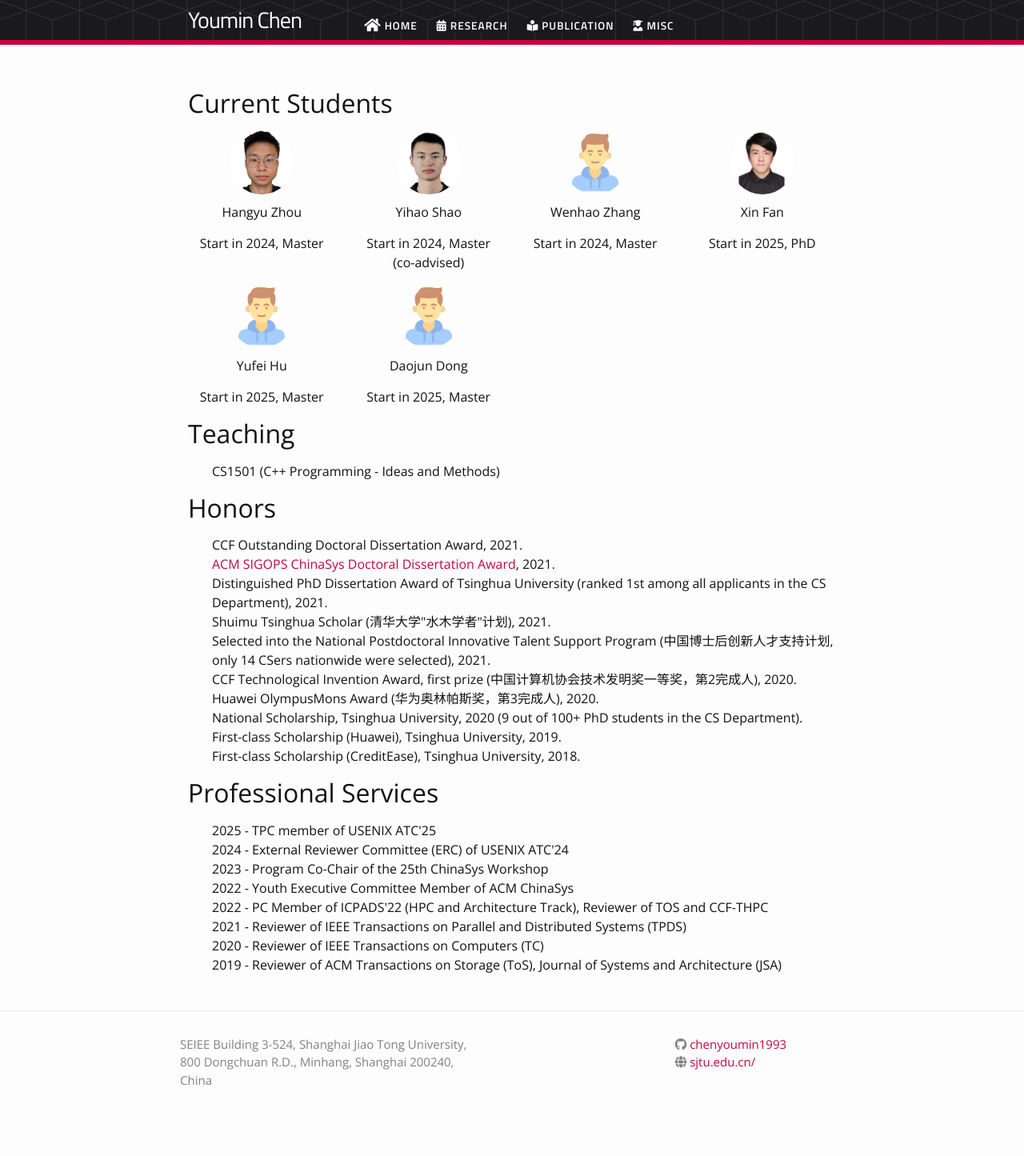
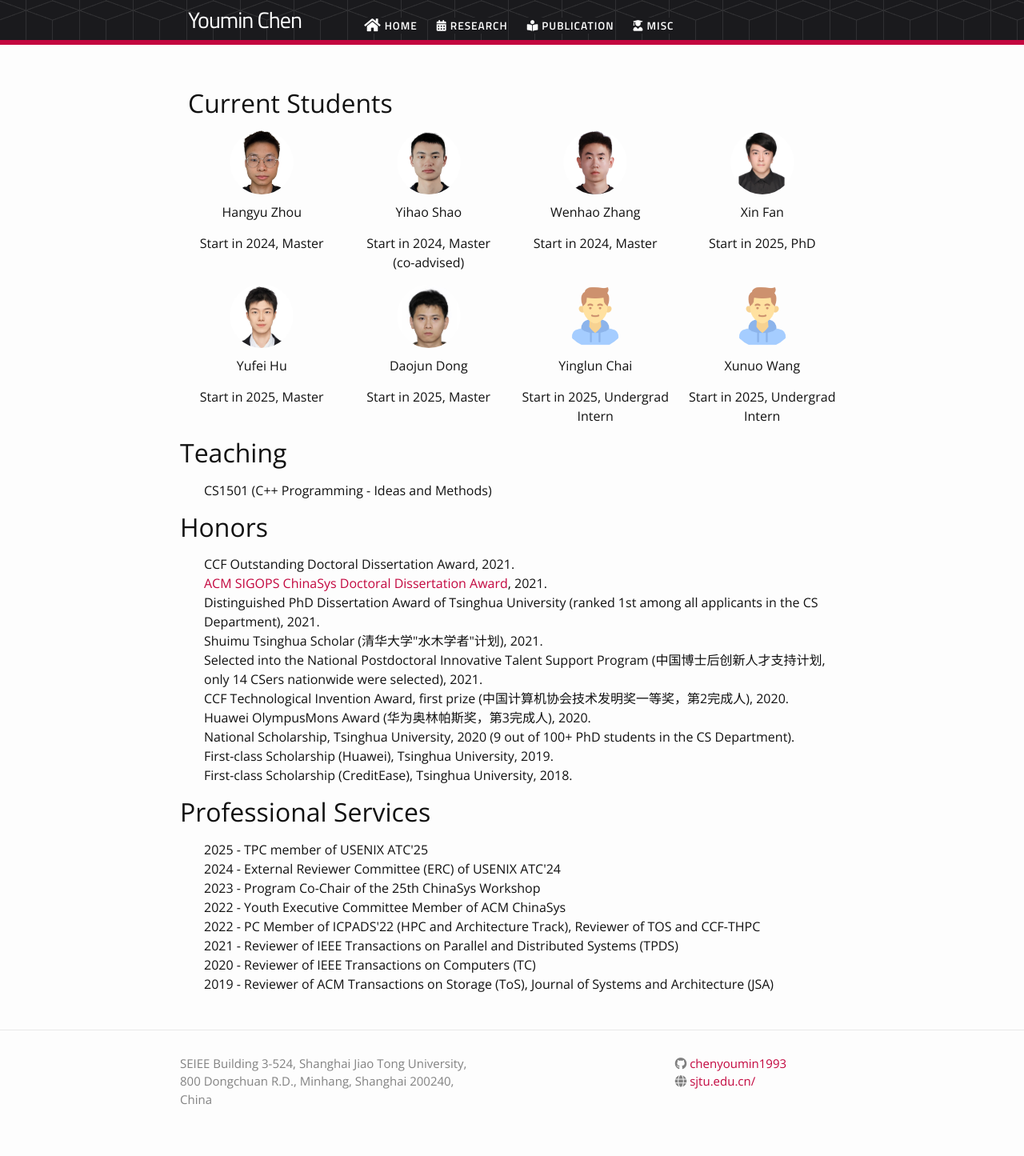
Before and after one commit to chenyoumin1993/chenyoumin1993.github.io, a Jekyll site: the page built from misc.md, in a window 1280 px wide. Shown: the whole page at 80% size. Built offline with Jekyll 4.4.1, drawn with Linux system fonts in a browser that asks for light colours; nearby versions of some CDN libraries; before the commit the page ends 1421 px from its top, so only the background shows below that.

Commit message:
add people.

```diff
--- a/_data/cym.yml
+++ b/_data/cym.yml
@@ -42,7 +42,7 @@
   - name: Wenhao Zhang
     year: 2024
     type: Master
-    profile_pic: /_images/pp/default.png
+    profile_pic: /_images/pp/zwh.jpg
     # webpage: https://en.wikipedia.org/wiki/Albus_Dumbledore
   - name: Xin Fan
     year: 2025
@@ -52,11 +52,21 @@
   - name: Yufei Hu
     year: 2025
     type: Master
-    profile_pic: /_images/pp/default.png
+    profile_pic: /_images/pp/hyf.jpg
     # webpage: https://en.wikipedia.org/wiki/Albus_Dumbledore
   - name: Daojun Dong
     year: 2025
     type: Master
+    profile_pic: /_images/pp/ddj.jpg
+    # webpage: https://en.wikipedia.org/wiki/Albus_Dumbledore
+  - name: Yinglun Chai
+    year: 2025
+    type: Undergrad Intern
+    profile_pic: /_images/pp/default.png
+    # webpage: https://en.wikipedia.org/wiki/Albus_Dumbledore
+  - name: Xunuo Wang
+    year: 2025
+    type: Undergrad Intern
     profile_pic: /_images/pp/default.png
     # webpage: https://en.wikipedia.org/wiki/Albus_Dumbledore
 
```
Also changed, not shown: _images/pp/ddj.jpg (added), _images/pp/hyf.jpg (added), _images/pp/zwh.jpg (added).
